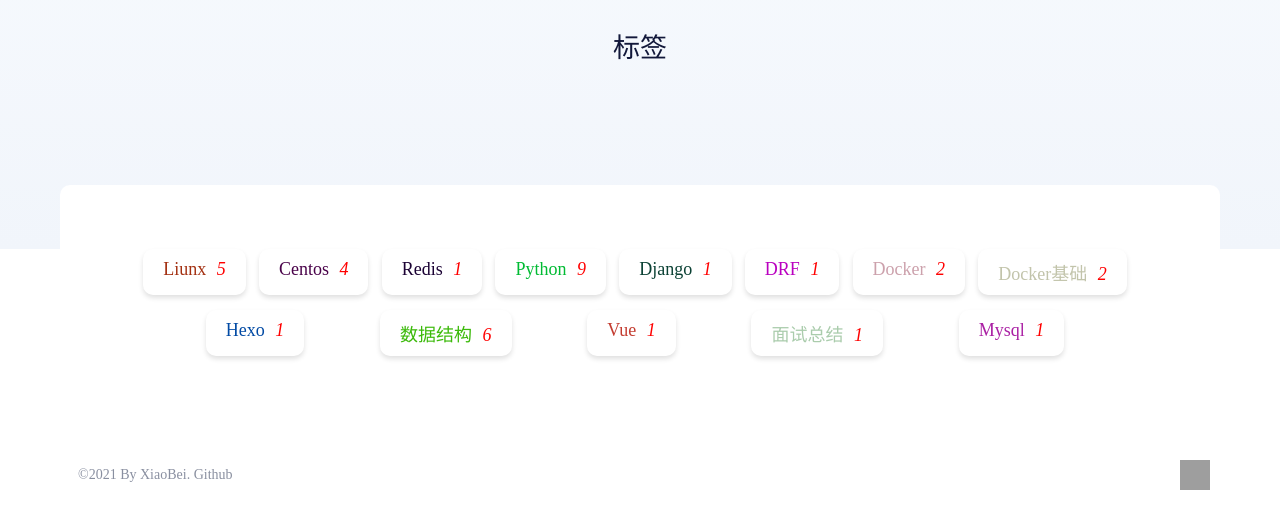
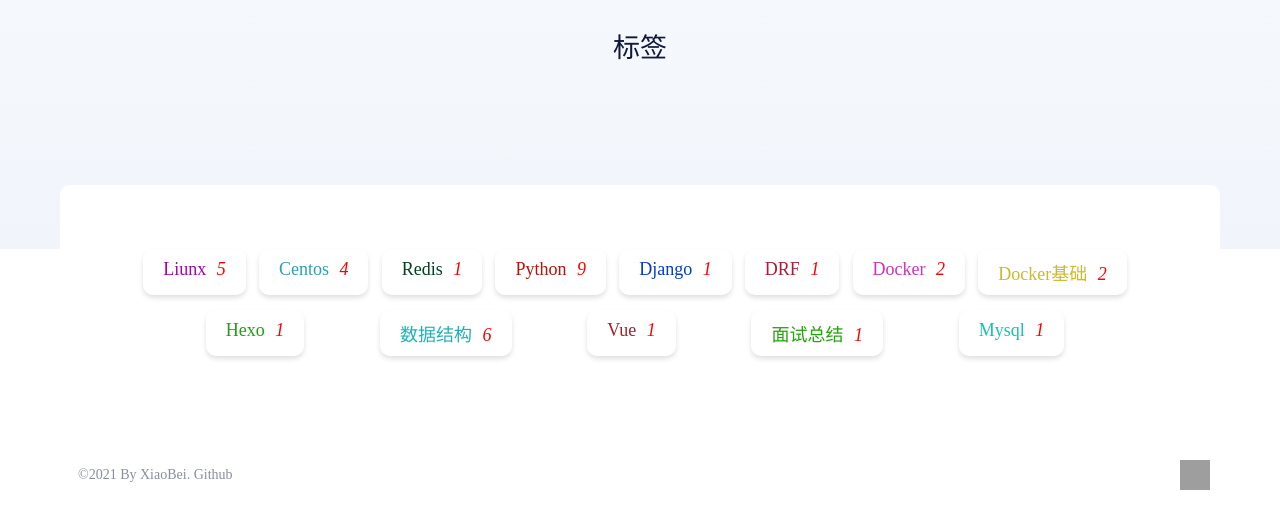
Before and after one commit to LaoJiuGua/LaoJiuGua.github.io, a plain HTML site: page tags/index.html in a window 1280 px wide. Shown: the part 258-786 px from the top of the page. Drawn offline with Linux system fonts and the light colour scheme; grey boxes are pictures that could not be loaded.

Commit message:
Site updated: 2021-05-27 14:40:43

```diff
--- a/tags/index.html
+++ b/tags/index.html
@@ -270,91 +270,91 @@
 
 
             <a href="Liunx" class="Liunx" value="Liunx">
-                <span style='color: #a33011'>Liunx <i>5</i> </span>
+                <span style='color: #a004aa'>Liunx <i>5</i> </span>
             </a>
 
 
 
 
             <a href="Centos" class="Centos" value="Centos">
-                <span style='color: #4a034a'>Centos <i>4</i> </span>
+                <span style='color: #2ca2aa'>Centos <i>4</i> </span>
             </a>
 
 
 
 
             <a href="Redis" class="Redis" value="Redis">
-                <span style='color: #1b0234'>Redis <i>1</i> </span>
+                <span style='color: #014122'>Redis <i>1</i> </span>
             </a>
 
 
 
 
             <a href="Python" class="Python" value="Python">
-                <span style='color: #00bb33'>Python <i>9</i> </span>
+                <span style='color: #b4140c'>Python <i>9</i> </span>
             </a>
 
 
 
 
             <a href="Django" class="Django" value="Django">
-                <span style='color: #0b4134'>Django <i>1</i> </span>
+                <span style='color: #033cca'>Django <i>1</i> </span>
             </a>
 
 
 
 
             <a href="DRF" class="DRF" value="DRF">
-                <span style='color: #ba00c0'>DRF <i>1</i> </span>
+                <span style='color: #ab1c3b'>DRF <i>1</i> </span>
             </a>
 
 
 
 
             <a href="Docker" class="Docker" value="Docker">
-                <span style='color: #cca1ac'>Docker <i>2</i> </span>
+                <span style='color: #cb34bb'>Docker <i>2</i> </span>
             </a>
 
 
 
 
             <a href="Docker基础" class="Docker基础" value="Docker基础">
-                <span style='color: #c2c4ab'>Docker基础 <i>2</i> </span>
+                <span style='color: #cbbb2b'>Docker基础 <i>2</i> </span>
             </a>
 
 
 
 
             <a href="Hexo" class="Hexo" value="Hexo">
-                <span style='color: #024aa4'>Hexo <i>1</i> </span>
+                <span style='color: #1aa212'>Hexo <i>1</i> </span>
             </a>
 
 
 
 
             <a href="数据结构" class="数据结构" value="数据结构">
-                <span style='color: #3cba0b'>数据结构 <i>6</i> </span>
+                <span style='color: #23b2b3'>数据结构 <i>6</i> </span>
             </a>
 
 
 
 
             <a href="Vue" class="Vue" value="Vue">
-                <span style='color: #c33c30'>Vue <i>1</i> </span>
+                <span style='color: #a4212b'>Vue <i>1</i> </span>
             </a>
 
 
 
 
             <a href="面试总结" class="面试总结" value="面试总结">
-                <span style='color: #aaccac'>面试总结 <i>1</i> </span>
+                <span style='color: #23a30c'>面试总结 <i>1</i> </span>
             </a>
 
 
 
 
             <a href="Mysql" class="Mysql" value="Mysql">
-                <span style='color: #aa20a4'>Mysql <i>1</i> </span>
+                <span style='color: #14c3b0'>Mysql <i>1</i> </span>
             </a>
 
 
```
Also changed, not shown: categories/index.html (+2 -2 lines).
